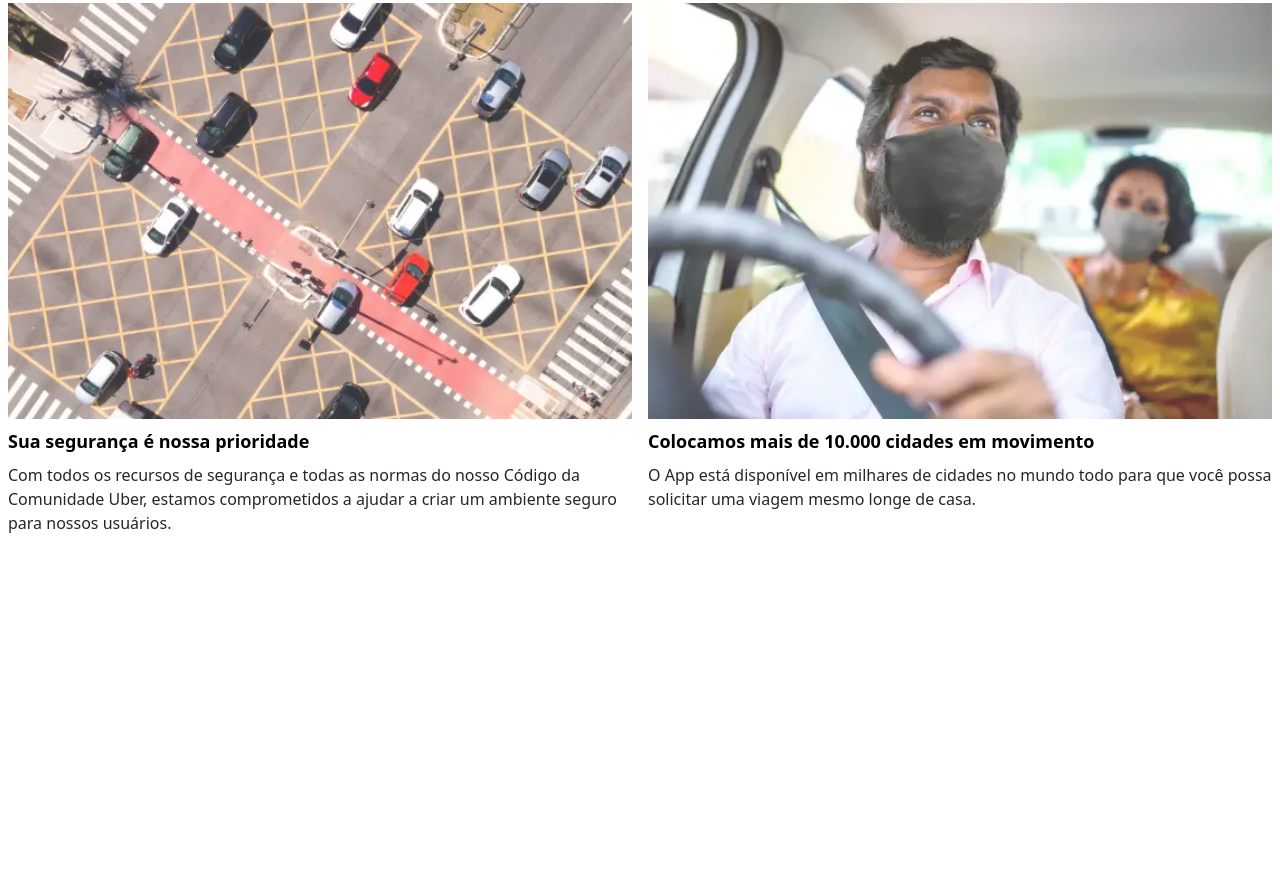
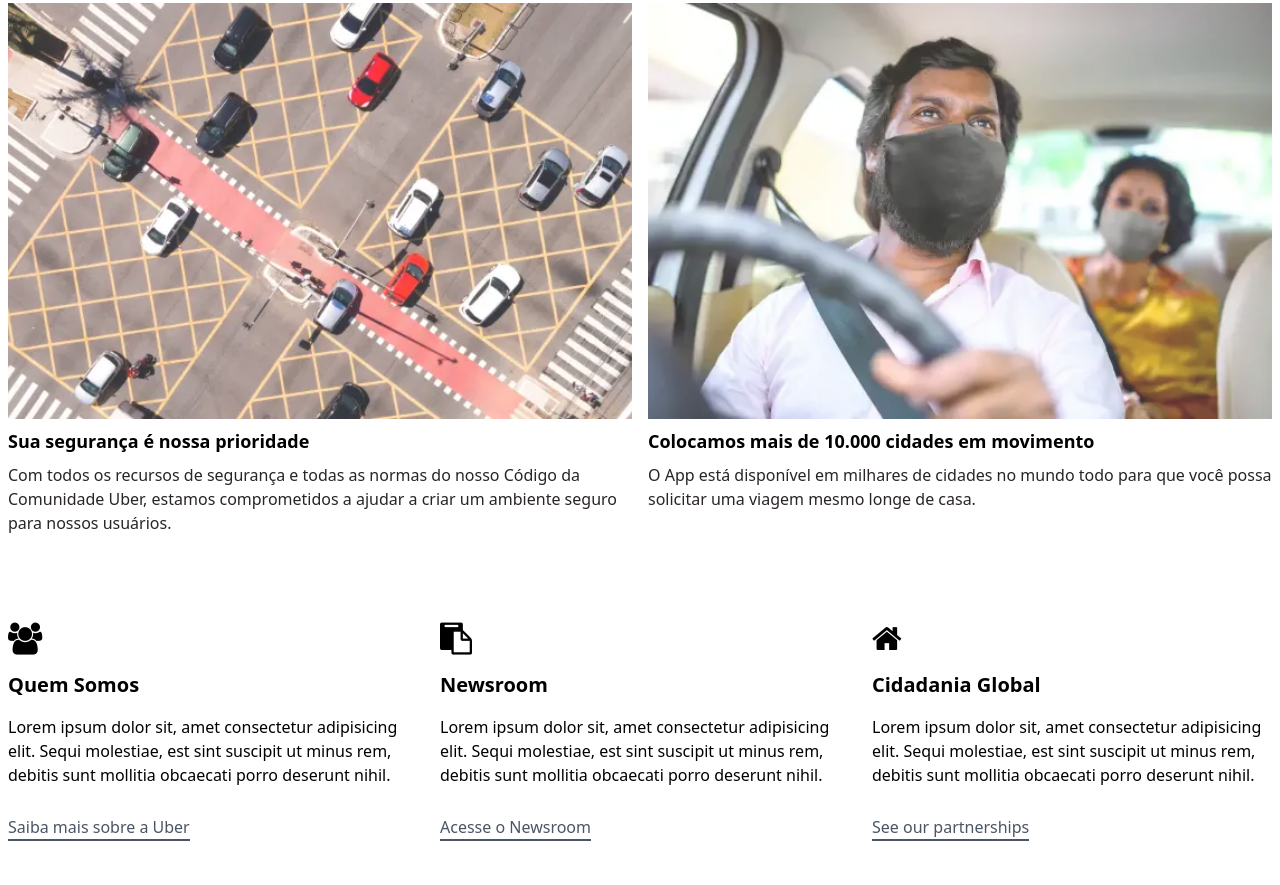
Before and after one commit to eduardoDC101/Uber_Tailwind, a website: page src/index.htm in a window 1280 px wide. Shown: the part 1057-1942 px from the top of the page. Before the commit the page ends 1636 px from the top, so only its background shows below. Drawn offline with Linux system fonts and the light colour scheme.

Commit message:
Sobre a empresa

```diff
--- a/src/index.htm
+++ b/src/index.htm
@@ -173,5 +173,56 @@
         </div>
       </div>
     </section>
+
+    <section class="w-full px-2 py-8 sm:py-11">
+      <div
+        class="w-full max-w-7xl mx-auto grid grid-cols-1 sm:grid-cols-3 gap-8"
+      >
+        <article class="flex flex-col gap-4">
+          <i style="font-size: 32px" class="fa fa-users"></i>
+          <h2 class="font-bold text-xl">Quem Somos</h2>
+          <p>
+            Lorem ipsum dolor sit, amet consectetur adipisicing elit. Sequi
+            molestiae, est sint suscipit ut minus rem, debitis sunt mollitia
+            obcaecati porro deserunt nihil.
+          </p>
+          <a
+            href="#"
+            class="text-gray-600 mt-3 border-b-2 self-start hover:border-gray-400 hover:text-black duration-300"
+            >Saiba mais sobre a Uber</a
+          >
+        </article>
+
+        <article class="flex flex-col gap-4">
+          <i style="font-size: 32px" class="fa fa-clipboard"></i>
+          <h2 class="font-bold text-xl">Newsroom</h2>
+          <p>
+            Lorem ipsum dolor sit, amet consectetur adipisicing elit. Sequi
+            molestiae, est sint suscipit ut minus rem, debitis sunt mollitia
+            obcaecati porro deserunt nihil.
+          </p>
+          <a
+            href="#"
+            class="text-gray-600 mt-3 border-b-2 self-start hover:border-gray-400 hover:text-black duration-300"
+            >Acesse o Newsroom</a
+          >
+        </article>
+
+        <article class="flex flex-col gap-4">
+          <i style="font-size: 32px" class="fa fa-home"></i>
+          <h2 class="font-bold text-xl">Cidadania Global</h2>
+          <p>
+            Lorem ipsum dolor sit, amet consectetur adipisicing elit. Sequi
+            molestiae, est sint suscipit ut minus rem, debitis sunt mollitia
+            obcaecati porro deserunt nihil.
+          </p>
+          <a
+            href="#"
+            class="text-gray-600 mt-3 border-b-2 self-start hover:border-gray-400 hover:text-black duration-300"
+            >See our partnerships
+          </a>
+        </article>
+      </div>
+    </section>
   </body>
 </html>
```
Also changed, not shown: style/output.css.
